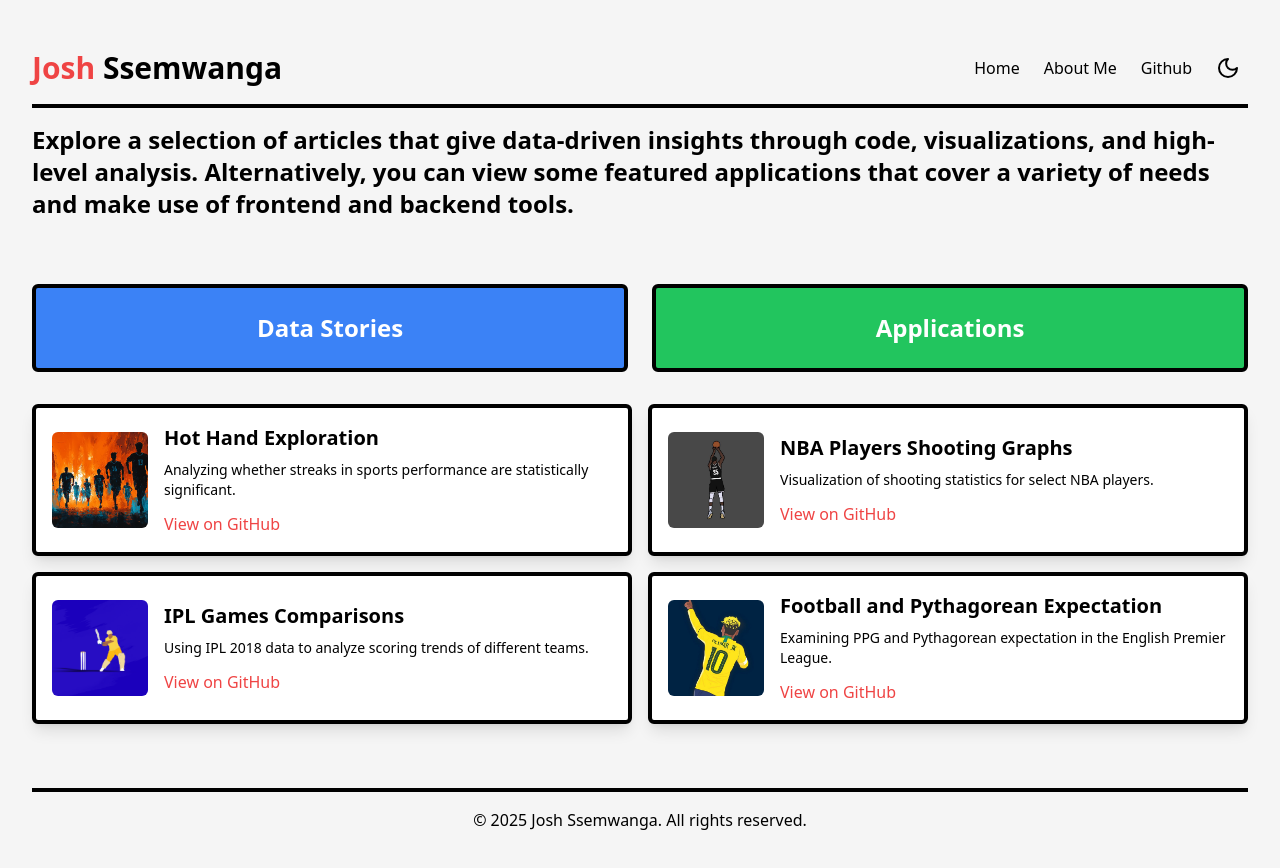
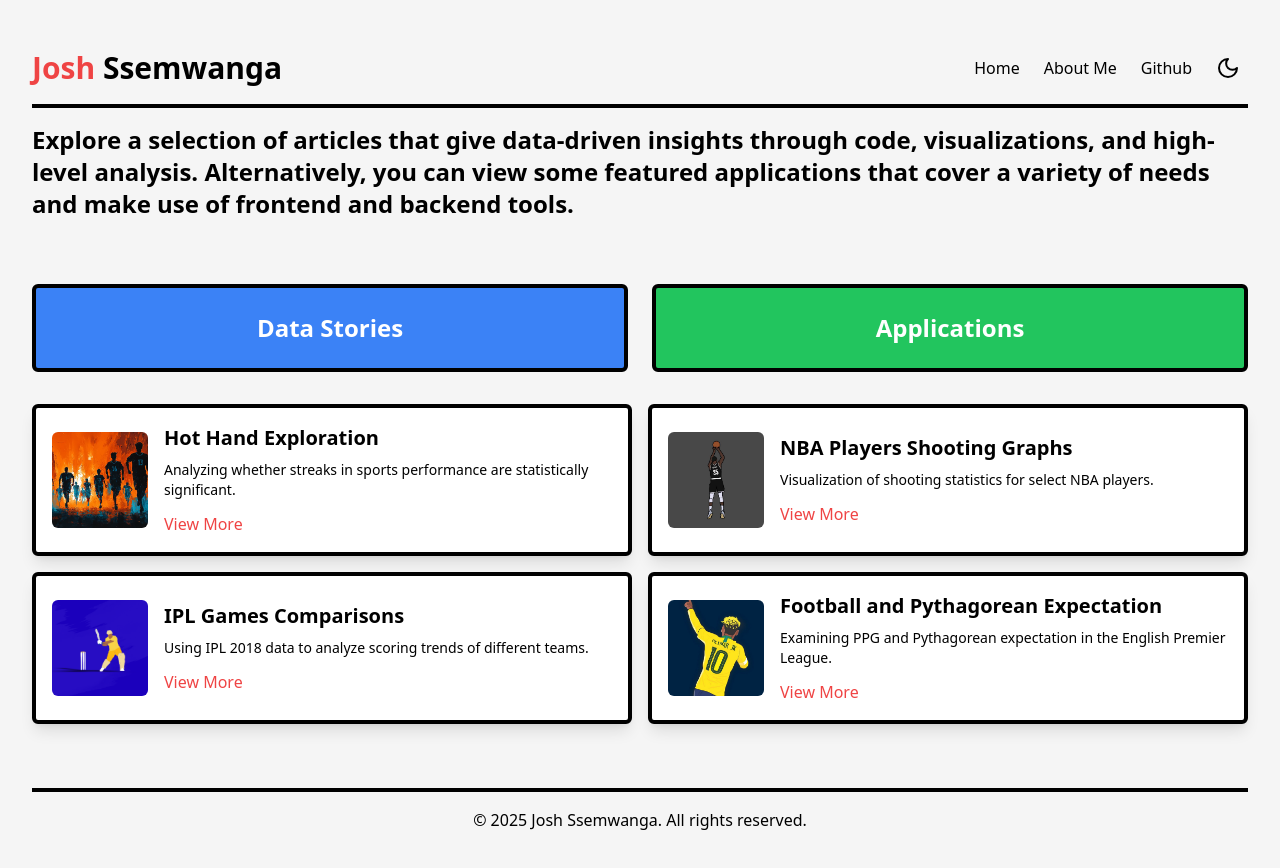
Before and after one commit to jssem001/portfolio2, a React (Create React App) app in the folder my-app/: page /projects in a window 1280 px wide. Both pictures are taken after a click on the element "Data Stories". Shown: the top 868 px of the page. Built offline with nearby package versions, Linux system fonts and the light colour scheme.

Commit message:
adjustment 2

```diff
--- a/my-app/src/featuredApps.jsx
+++ b/my-app/src/featuredApps.jsx
@@ -83,7 +83,7 @@ const FeaturedApps = ({ darkMode }) => {
                 rel="noopener noreferrer"
                 className="block mt-3 text-red-500 hover:underline"
                 >
-                View on GitHub
+                View More
                 </a>
             </div>
          </motion.div>
--- a/my-app/src/featuredData.jsx
+++ b/my-app/src/featuredData.jsx
@@ -67,7 +67,7 @@ const FeaturedData = ({ darkMode }) => {
                 rel="noopener noreferrer"
                 className="block mt-3 text-red-500 hover:underline"
                 >
-                View on GitHub
+                View More
                 </a>
             </div>
          </motion.div>
```
